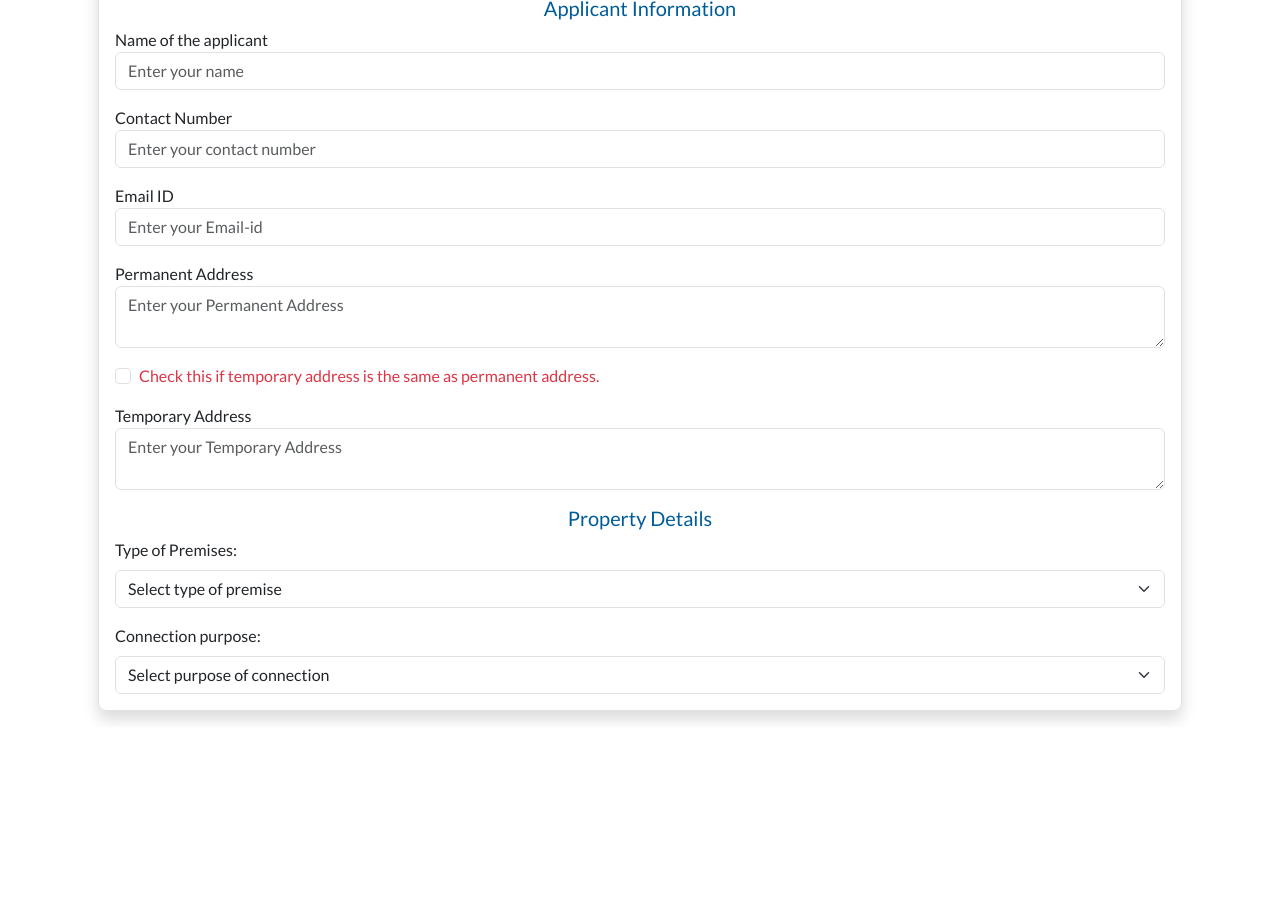
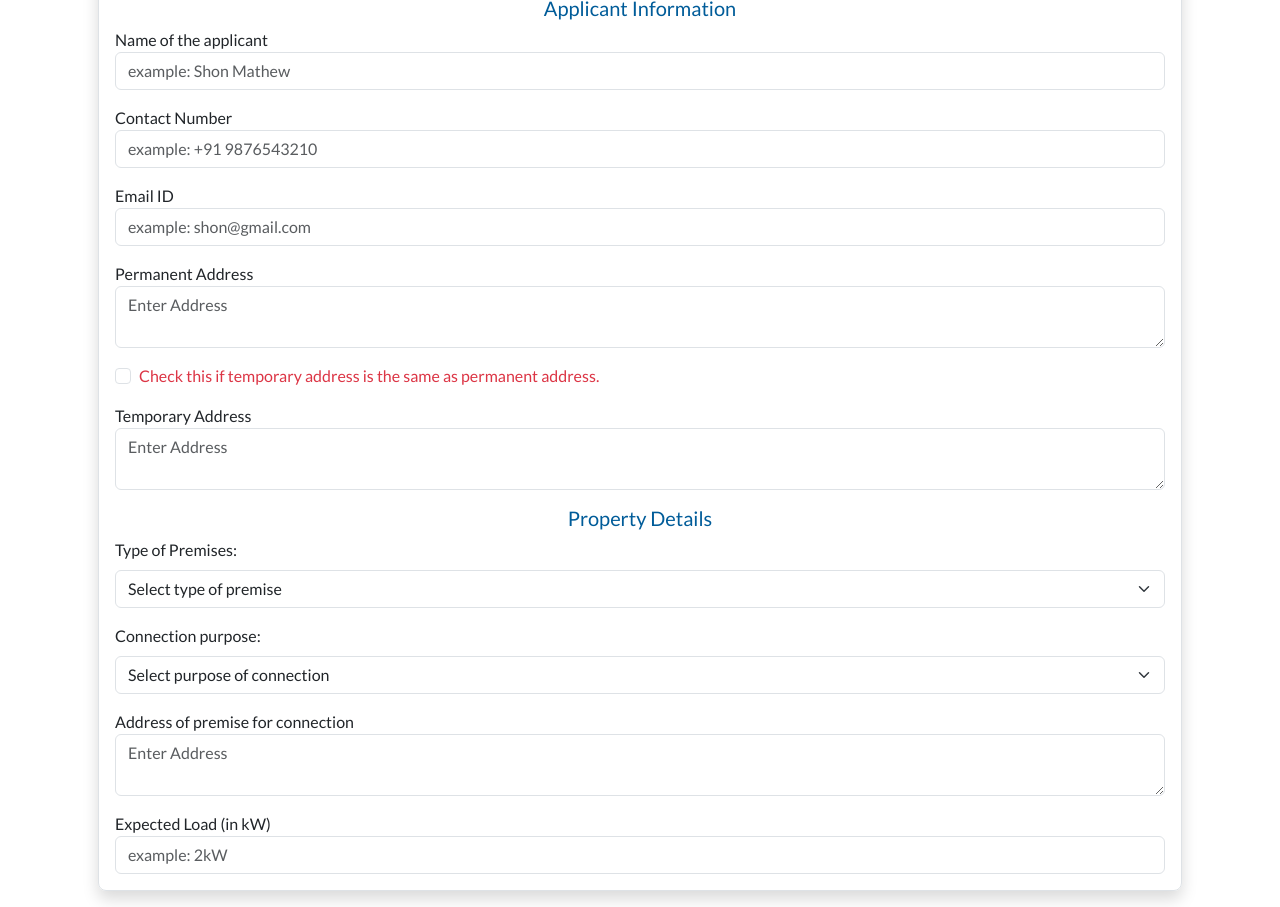
Before and after one commit to shonmathew19/power-wallet, a React (Vite) app: page /new-connection in a window 1280 px wide. Shown: the part 160-1067 px from the top of the page. Before the commit the page ends 887 px from the top, so only its background shows below. Built offline with nearby package versions, Linux system fonts and the light colour scheme.

Commit message:
modified new connection form and added useState

```diff
--- a/src/pages/NewConnection.jsx
+++ b/src/pages/NewConnection.jsx
@@ -1,77 +1,161 @@
-import React, { useState } from 'react'
-import { Container } from 'react-bootstrap'
-import Header from '../components/Header'
+import React, { useState,useEffect } from 'react';
+import { Container } from 'react-bootstrap';
+import Header from '../components/Header';
 
 function NewConnection() {
-    const [premise, setPremise] = useState('')
-    const [purpose, setPurpose] = useState('')
 
-    const handlePremise = (e) => {
-        setPremise(e.target.value)
-    }
-    const handlePurpose=(e)=>{
-        setPurpose(e.target.value)
-    }
+    const [formData, setFormData] = useState({
+        name: '',
+        contactNumber: '',
+        email: '',
+        premise: '',
+        purpose: '',
+        permanentAddress: '',
+        temporaryAddress: '',
+        isCheckedAddress: false,
+        load:''
+    });
+
+    const handleChange = (e) => {
+        const { name, value, type, checked } = e.target;
+        setFormData({
+            ...formData,
+            [name]: type === 'checkbox' ? checked : value,
+
+
+        });
+
+
+        if (name === 'permanentAddress' && formData.isCheckedAddress) {
+            setFormData({
+                ...formData,
+                permanentAddress: value,
+                temporaryAddress: value,
+            });
+        }
+    };
+
+    const handleAddressCheckbox = (e) => {
+        const { checked } = e.target;
+        setFormData((prevFormData) => ({
+            ...prevFormData,
+            isCheckedAddress: checked,
+            temporaryAddress: checked ? prevFormData.permanentAddress : '',
+        }));
+    };
+    // useEffect(() => {
+    //     console.log(formData);
+    // }, [formData]);
+
+    const { name, contactNumber, email, premise, purpose, permanentAddress, temporaryAddress, isCheckedAddress,load } = formData;
+
     return (
         <>
             <Header />
             <Container>
-
-                <div className='border shadow rounded-3 m-3' >
+                <div className='border shadow rounded-3 m-3'>
                     <h2 className='text-center mt-3' style={{ color: '#004B73' }}>New Connection Application Form</h2>
-                    <h5 className=' text-center mt-4' style={{ color: '#005C99' }}>Applicant Information</h5>
+                    <h5 className='text-center mt-4' style={{ color: '#005C99' }}>Applicant Information</h5>
                     <div className='ms-3 me-3'>
                         <div className='form-group mt-2 mb-3'>
-                            <label class="form-check-label"> Name of the applicant</label>
-                            <input type="text" className='form-control w-100' placeholder='Enter your name' />
+                            <label className="form-check-label"> Name of the applicant</label>
+                            <input
+                                type="text"
+                                name="name"
+                                className='form-control w-100'
+                                placeholder='example: Shon Mathew'
+                                value={name}
+                                onChange={handleChange}
+                            />
                         </div>
                         <div className='form mt-2 mb-3'>
-                            <label class="form-check-label" > Contact Number</label>
-                            <input type="tel" pattern="[0-9]{10}" className='form-control w-100' placeholder='Enter your contact number' />
+                            <label className="form-check-label"> Contact Number</label>
+                            <input
+                                type="tel"
+                                name="contactNumber"
+                                pattern="[0-9]{10}"
+                                className='form-control w-100'
+                                placeholder='example: +91 9876543210'
+                                value={contactNumber}
+                                onChange={handleChange}
+                            />
                         </div>
                         <div className='form-group mt-2 mb-3'>
-                            <label class="form-check-label"> Email ID</label>
-                            <input type="email" className='form-control w-100' placeholder='Enter your Email-id' />
+                            <label className="form-check-label"> Email ID</label>
+                            <input
+                                type="email"
+                                name="email"
+                                className='form-control w-100'
+                                placeholder='example: shon@gmail.com'
+                                value={email}
+                                onChange={handleChange}
+                            />
                         </div>
                         <div className='form-group mt-2 mb-3'>
-                            <label class="form-check-label"> Permanent Address</label>
-                            <textarea name="" id="" className='form-control w-100' placeholder='Enter your Permanent Address'></textarea>
+                            <label className="form-check-label"> Permanent Address</label>
+                            <textarea
+                                name="permanentAddress"
+                                className='form-control w-100'
+                                placeholder='Enter Address'
+                                value={permanentAddress}
+                                onChange={handleChange}
+                            ></textarea>
                         </div>
                         <div className='form-check text-danger mt-2 mb-3'>
-                            <input type="checkbox" class="form-check-input" id="sameAddress" />
-                            <label class="form-check-label" htmlFor="sameAddress">Check this if temporary address is the same as permanent address.</label>
+                            <input
+                                type="checkbox"
+                                className="form-check-input"
+                                id="sameAddress"
+                                checked={isCheckedAddress}
+                                onChange={handleAddressCheckbox}
+                            />
+                            <label className="form-check-label" htmlFor="sameAddress">Check this if temporary address is the same as permanent address.</label>
                         </div>
-
                         <div className='form-group mt-2 mb-3'>
-                            <label class="form-check-label"> Temporary Address</label>
-                            <textarea name="" id="" className='form-control w-100' placeholder='Enter your Temporary Address'></textarea>
-
+                            <label className="form-check-label"> Temporary Address</label>
+                            <textarea
+                                name="temporaryAddress"
+                                className='form-control w-100'
+                                placeholder='Enter Address'
+                                value={temporaryAddress}
+                                onChange={handleChange}
+                            ></textarea>
                         </div>
                         <h5 className='text-center' style={{ color: '#005C99' }}>Property Details</h5>
                         <div>
-                            <label class="form-check-label">Type of Premises:</label>
-                            <select name="" id="" className='form-select  mt-2 mb-3' value={premise} onChange={handlePremise}>
-                                <option value="" disabled selected>Select type of premise</option>
+                            <label className="form-check-label">Type of Premises:</label>
+                            <select
+                                name="premise"
+                                className='form-select  mt-2 mb-3'
+                                value={premise}
+                                onChange={handleChange}
+                            >
+                                <option value="" disabled>Select type of premise</option>
                                 <option value="residential">Residential</option>
                                 <option value="commercial">Commercial</option>
                                 <option value="industrial">Industrial</option>
                                 <option value="others">Others</option>
                             </select>
                         </div>
-                        {
-                            premise === 'others' ?
-                                <>
-                                    <div className=' form-group mt-2 mb-3'>
-                                        <label class="form-check-label text-danger"> Mention the type of premise : *</label>
-                                        <input type="email" className='form-control w-100' placeholder='Enter your premise type' />
-                                    </div>
-                                </> :
-                                <></>
-                        }
+                        {premise === 'others' && (
+                            <div className='form-group mt-2 mb-3'>
+                                <label className="form-check-label text-danger"> Mention the type of premise : *</label>
+                                <input
+                                    type="text"
+                                    className='form-control w-100'
+                                    placeholder='Enter your premise type'
+                                />
+                            </div>
+                        )}
                         <div>
-                            <label class="form-check-label">Connection purpose:</label>
-                            <select class="form-select mt-2 mb-3" id="" value={purpose} onChange={handlePurpose}>
-                                <option value="" disabled selected>Select purpose of connection</option>
+                            <label className="form-check-label">Connection purpose:</label>
+                            <select
+                                name="purpose"
+                                className="form-select mt-2 mb-3"
+                                value={purpose}
+                                onChange={handleChange}
+                            >
+                                <option value="" disabled>Select purpose of connection</option>
                                 <option value="residential">Residential</option>
                                 <option value="commercial">Commercial</option>
                                 <option value="industrial">Industrial</option>
@@ -81,25 +165,41 @@ function NewConnection() {
                                 <option value="construction">Construction</option>
                                 <option value="others">Other</option>
                             </select>
-                            {
-                                purpose ==='others'?
-                                <>
-                                <div className=' form-group mt-2 mb-3'>
-                                    <label class="form-check-label text-danger"> Mention the type of connection : *</label>
-                                    <input type="email" className='form-control w-100' placeholder='Enter your connection type' />
-                                </div>
-                            </> :
-                            <></>
-                            }
+                        </div>
+                        {purpose === 'others' && (
+                            <div className='form-group mt-2 mb-3'>
+                                <label className="form-check-label text-danger"> Mention the type of connection : *</label>
+                                <input
+                                    type="text"
+                                    className='form-control w-100'
+                                    placeholder='Enter your connection type'
+                                />
+                            </div>
+                        )}
+                        <div className='form-group mt-2 mb-3'>
+                            <label className="form-check-label"> Address of premise for connection</label>
+                            <textarea
+                                name="premiseAddress"
+                                className='form-control w-100'
+                                placeholder='Enter Address'
+                            ></textarea>
+                        </div>
+                        <div className='form mt-2 mb-3'>
+                            <label className="form-check-label"> Expected Load (in kW)</label>
+                            <input
+                                type="number"
+                                name="load"
+                                className='form-control w-100'
+                                placeholder='example: 2kW'
+                                value={load}
+                                onChange={handleChange}
+                            />
                         </div>
                     </div>
-
-
-
                 </div>
             </Container>
         </>
-    )
+    );
 }
 
-export default NewConnection
+export default NewConnection;
```
